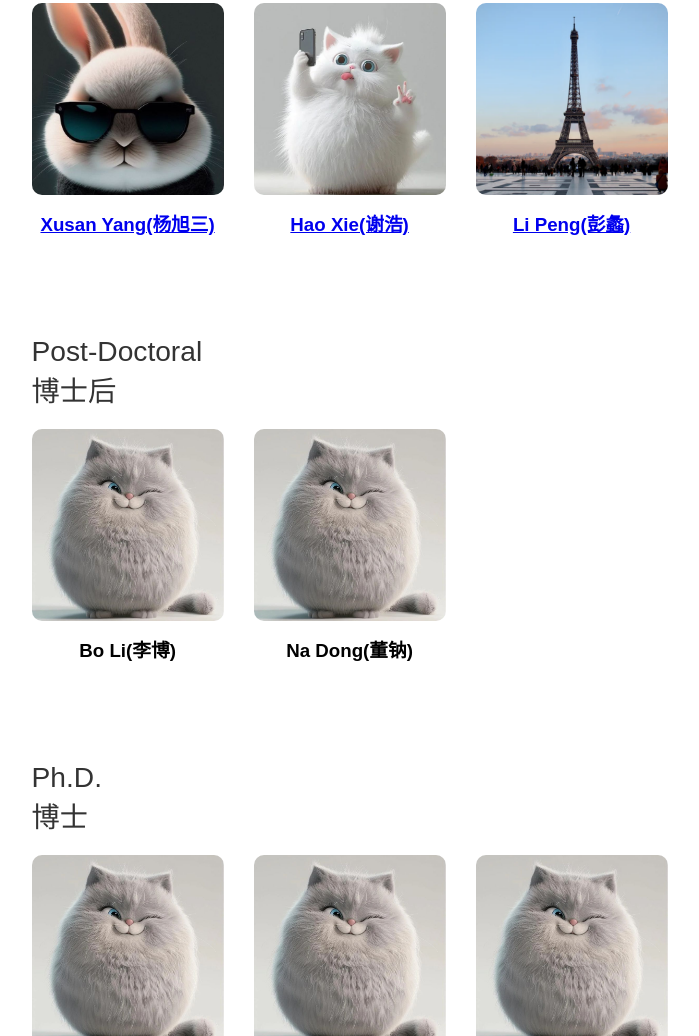
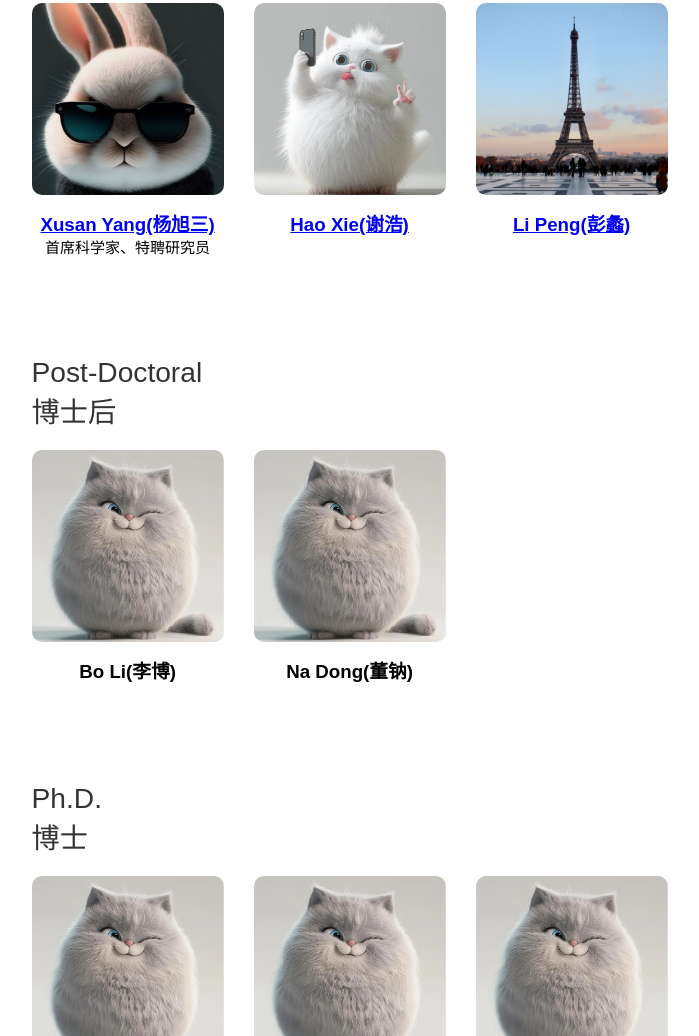
Before and after one commit to Toutais998/toutais998.github.io, a plain HTML site: page index.html in a window 1280 px wide. Shown: the part 1706-2742 px from the top of the page, without its empty margins (78-777 px from the left). Drawn offline with Linux system fonts and the light colour scheme.

Commit message:
增加首席科学家

```diff
--- a/index.html
+++ b/index.html
@@ -134,6 +134,7 @@
                 <h3>
                     <a href="https://www.iop.cas.cn/rcjy/tpyjy/?id=5615">Xusan Yang(杨旭三)</a>
                 </h3>
+                <p style="font-size: 15px;">首席科学家、特聘研究员</p>
             </div>
             <div>
                 <img src="images/kitty.jpg" alt="">
```
